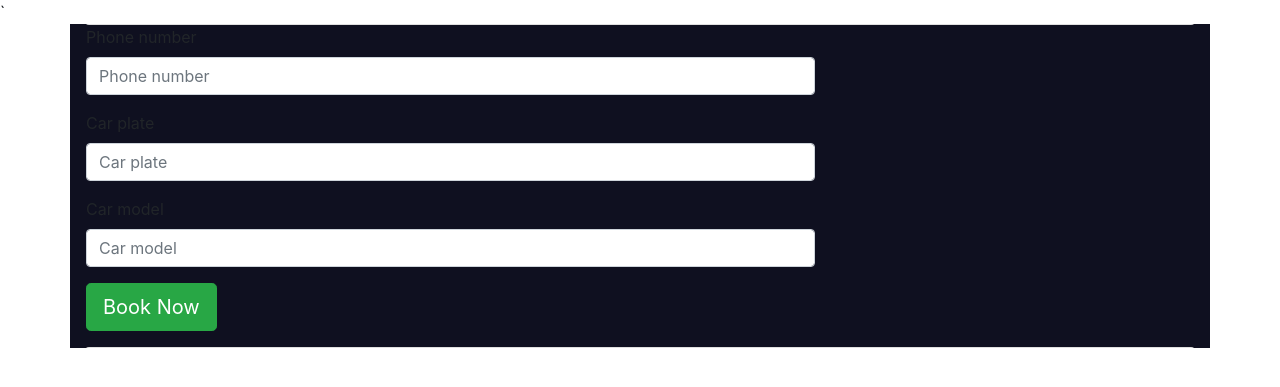
After one commit to halimaprecious/ParkIt, a Django app: page /customer in a window 1280 px wide. The commit adds this page. Shown: the top 387 px of the page. Run offline with Django 4.2, Linux system fonts and the light colour scheme; parts of the project's set-up code (start-up, migrations or seed data) failed here and were passed over; some libraries are stand-ins or nearby versions.

Commit message:
Feat: Adds features to the booking page

```diff
--- a/parkapp/forms.py
+++ b/parkapp/forms.py
@@ -5,13 +5,13 @@ from django.contrib.auth.forms import UserCreationForm
 
 class PayForSlotForm(forms.ModelForm):
     class Meta:
+        model = Bookings
+        fields = ('phone_number', 'park_slot',)
+
+class BookSlotForm(forms.ModelForm):
+    class Meta:
         model = Profile
-        fields = ('phone_number', 'email', 'car_plate')
-
-class BookSlot(forms.ModelForm):
-    class Meta:
-        model = Parkslot
-        exclude = ('image',)
+        fields = ('phone_number','car_plate', 'car_model',)
 
 class ProfileUpdateForm(forms.ModelForm):
     class Meta:
--- a/parkapp/models.py
+++ b/parkapp/models.py
@@ -34,8 +34,6 @@ class Profile(models.Model):
         self.save()
 
 
-
-
 class Parkslot(models.Model):
     user = models.ForeignKey( Profile, blank=True , null=True, on_delete=models.CASCADE)
     slot_name = models.CharField(max_length=50)
@@ -56,3 +54,15 @@ class Parkslot(models.Model):
 
     def __str__(self):
         return self.slot_name
+
+
+class Bookings(models.Model):
+
+    park_slot = models.ForeignKey(Parkslot, on_delete=models.CASCADE)
+    phone_number = models.ForeignKey(Profile, on_delete=models.CASCADE)
+
+    def save_book(self):
+        self.save()
+
+    def delete_book(self):
+        self.delete()
--- /dev/null
+++ b/parkapp/templates/book.html
@@ -0,0 +1,19 @@
+{% extends 'base.html' %}
+{% load bootstrap4 %}
+{% load static %}
+{% block content %}
+<div class="container">
+    <div class="card" id="books">
+    <div class="row">
+          <div class="col-md-8">
+              <form action="{% url 'detail' %}" method="POST" enctype="multipart/form-data">
+                  {% csrf_token %}
+
+                  {% bootstrap_form form %}
+                  <input type="submit" class="btn btn-success btn-lg" value="Book Now">
+              </form>
+          </div>
+          </div>
+      </div>
+  </div>
+  {% endblock %}
--- a/parkapp/templates/main/base.html
+++ b/parkapp/templates/main/base.html
@@ -16,7 +16,7 @@
 <body style=" background-color: #0F1020;">
 
     <div class="container-fluid"
-        style="background-image: url('https://images.pexels.com/photos/4227002/pexels-photo-4227002.jpeg?auto=compress&cs=tinysrgb&w=1260&h=750&dpr=1');  background-repeat: no-repeat; background-size: cover; background-position: center; height: 100vh;">
+        style="background-image: url('https://images.pexels.com/photos/4839271/pexels-photo-4839271.jpeg?auto=compress&cs=tinysrgb&w=1260&h=750&dpr=1');  background-repeat: no-repeat; background-size: cover; background-position: center; height: 100vh;">
         <div class="container menu">
             <a class="login" href="/accounts/register">LOGIN | SIGN-UP</a>
             <a href="/">
--- a/parkapp/templates/main/landingpage.html
+++ b/parkapp/templates/main/landingpage.html
@@ -86,7 +86,7 @@
         <h4 >LETS TALK</h4>
 </div>
 </div>
-<div class="container contact mt-3 text-white" style="background-image: url('https://images.pexels.com/photos/5182308/pexels-photo-5182308.jpeg?auto=compress&cs=tinysrgb&w=1260&h=750&dpr=1'); background-repeat: no-repeat; background-size: cover; background-position: center;">
+<div class="container contact mt-3 text-white" style="background-image: url('https://images.pexels.com/photos/235298/pexels-photo-235298.jpeg?auto=compress&cs=tinysrgb&w=1260&h=750&dpr=1'); background-repeat: no-repeat; background-size: cover; background-position: center;">
     <div class="row talk">
       <h6 class="call">CONTACT US ON:<br> <br>
         Email: parkit@reallygreatsite.com <br>
--- a/parkapp/templates/payment.html
+++ b/parkapp/templates/payment.html
@@ -8,7 +8,7 @@
             <form action="{% url 'lipa_na_mpesa' %}" method="POST" enctype="multipart/form-data">
                 {% csrf_token %}
                 {% bootstrap_form form %}
-                <input type="submit" class="btn btn-success btn-lg" value="POST">
+                <input type="submit" class="btn btn-success btn-lg" value="pay now">
             </form>
         </div>
     </div>
@@ -19,7 +19,7 @@
     <div class="modal-dialog" role="document">
       <div class="modal-content">
         <div class="modal-header">
-          <h5 class="modal-title" id="exampleModalLongTitle">Post</h5>
+          <h5 class="modal-title" id="exampleModalLongTitle">Make A Payment</h5>
           <button type="button" class="close" data-dismiss="modal" aria-label="Close">
             <span aria-hidden="true">&times;</span>
           </button>
--- a/parkapp/urls.py
+++ b/parkapp/urls.py
@@ -15,6 +15,7 @@ urlpatterns =[
     path('api/v1/online/lipa', views.lipa_na_mpesa_online, name='lipa_na_mpesa'),
     path('bookspace/', views.park, name='bookspace'),
     path('bookslot/<slot_id>',views.booked_slot,name='bookslot'),
+    path('customer',views.book,name='detail'),
 ]
 if settings.DEBUG:
     urlpatterns+= static(settings.MEDIA_URL, document_root = settings.MEDIA_ROOT)
--- a/parkapp/views.py
+++ b/parkapp/views.py
@@ -1,6 +1,8 @@
 from django.shortcuts import render,redirect
 from django import forms
 from django.contrib.auth import login, authenticate
+
+from parkapp.forms import BookSlotForm
 from .forms import PayForSlotForm
 from .models import *
 
@@ -68,25 +70,24 @@ def lipa_na_mpesa_online(request):
         "AccountReference": "PARKIT",
         "TransactionDesc": "Testing stk push"
     }
-    if request.method == 'POST':
-        form = PayForSlotForm(request.POST, request.FILES)
-        if form.is_valid():
-            payment = form.save(commit=False)
-            payment.admin = request.user
-            payment.save()
-            return redirect('lipa_na_mpesa')
-        else:
-            form = PayForSlotForm()
-            profile = Profile.objects.all()
-        return render(request, 'payment.html', {'form': form, 'profile': profile})
-    response = requests.post(api_url, json=request, headers=headers)
-    return HttpResponse('success')
+
 
 def park(request):
     parkslots =  Parkslot.objects.all()
     return render(request,'parking.html',{'parkslots':parkslots})
 
 
+def book(request):
+    form = BookSlotForm(request.POST)
+    if request.method == 'POST':
+        form = BookSlotForm(request.POST)
+        if form.is_valid():
+            form.save()
+
+        return redirect('bookspace')
+
+    return render(request, 'book.html', {'form':form})
+
 def booked_slot(request, slot_id):
     slot = get_object_or_404(Parkslot, id=slot_id)
     request.user.profile.slot = slot
--- a/static/css/parking.css
+++ b/static/css/parking.css
@@ -10,14 +10,12 @@
 position: relative;
 width: 50%;
 }
+
 #carslot{
-  /* margin: 50px; */
-  max-width: 500px;
-  max-height: 500px;
+  margin:50px;
   background-color: #0F1020;
   border-style: solid;
   border-color: beige;
-  /* padding: 100px; */
 
 }
 .slots{
@@ -54,7 +52,6 @@ color: white;
 font-size: 20px;
 position: absolute;
 transition: 0.5s;
-
 top: 50%;
 left: 50%;
 -webkit-transform: translate(-50%, -50%);
@@ -63,6 +60,7 @@ transform: translate(-50%, -50%);
 text-align: center;
 -webkit-background-clip: text;
 }
+
 .twos{
   display: flex;
   flex-direction: row;
@@ -71,6 +69,3 @@ img{
   float: left;
   object-fit: cover;
 }
-button{
-  position: absolute;
-}
```
Also changed, not shown: parkapp/templates/parking.html (+4 -55 lines), images/car.jpg (deleted), images/car_1ih8egH.jpg (deleted), images/car_248K23i.jpg (deleted), images/car_9Mt5YX0.jpg (deleted), media/images/pexels-charles-kettor-831475.jpg (added), media/images/pexels-garvin-st-villier-3311574.jpg (added), media/images/pexels-mike-b-120049_eyDYpSC.jpg (added), parkapp/migrations/0001_initial.py, parkapp/migrations/0002_bookings.py (added), parkapp/migrations/0003_rename_parkslot_bookings_park_slot_and_more.py (added).
